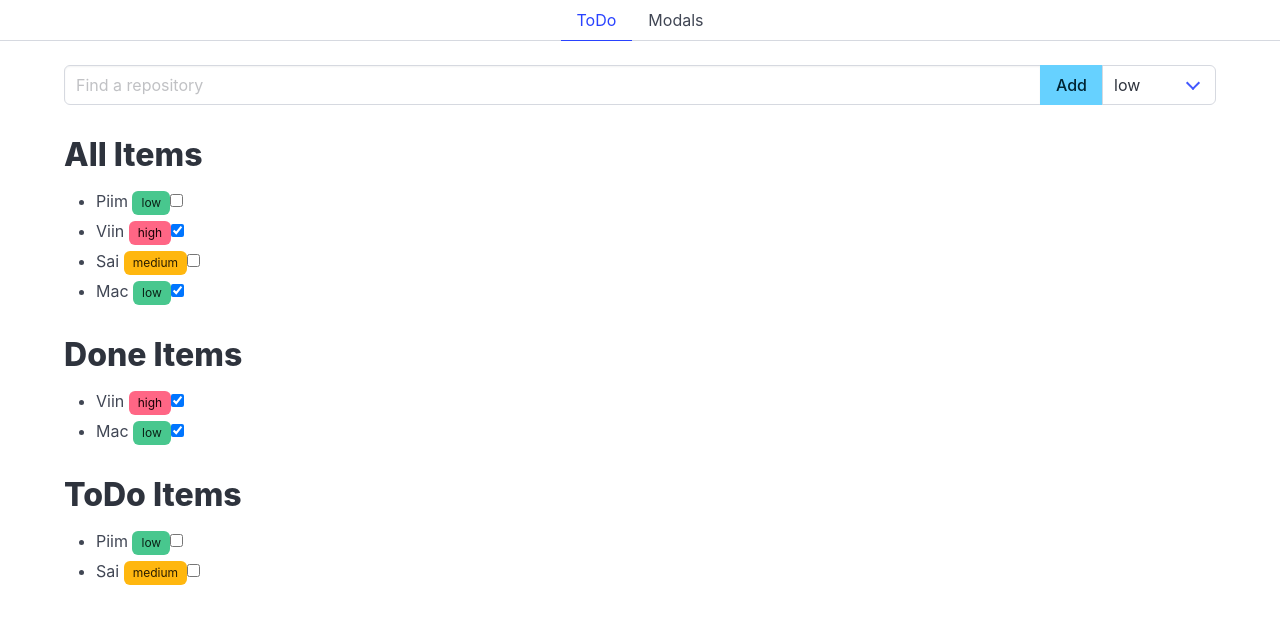
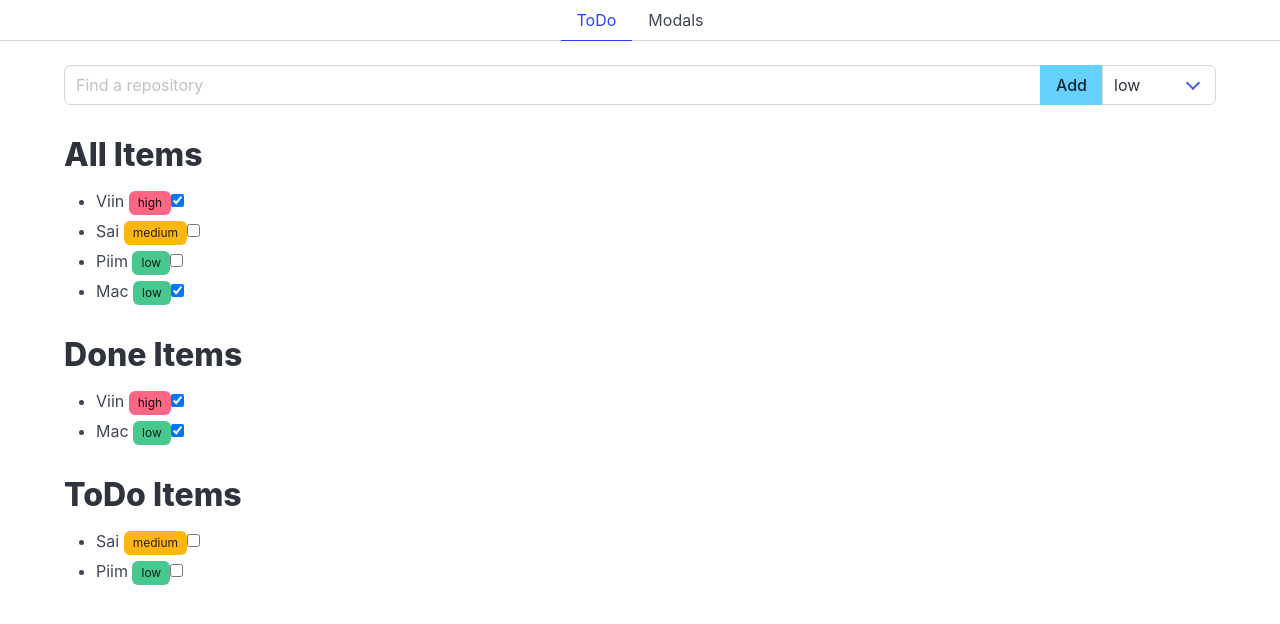
Before and after one commit to ArtjomLugovets/learnfront, a Vue app: page / in a window 1280 px wide. Shown: the top 624 px of the page. Built offline with nearby package versions, Linux system fonts and the light colour scheme.

Commit message:
Add item sorting by importance

```diff
--- a/src/pages/ToDo.vue
+++ b/src/pages/ToDo.vue
@@ -23,8 +23,30 @@ function  add(){
   newItem.value = '';
 }
 
-let doneItems = computed(() => items.value.filter(item => item.isDone));
-let toDoItems = computed(() => items.value.filter(item => !item.isDone));
+let doneItems = computed(() =>
+  [...items.value]
+    .filter(item => item.isDone)
+    .sort((a, b) => {
+      const importanceOrder = { 'high': 1, 'medium': 2, 'low': 3 };
+      return importanceOrder[a.importance] - importanceOrder[b.importance];
+    })
+  );
+
+let toDoItems = computed(() =>
+  [...items.value]
+    .filter(item => !item.isDone)
+    .sort((a, b) => {
+      const importanceOrder = { 'high': 1, 'medium': 2, 'low': 3 };
+      return importanceOrder[a.importance] - importanceOrder[b.importance];
+    })
+);
+
+let sortedItems = computed(() =>
+  [...items.value].sort((a, b) => {
+    const importanceOrder = { 'high': 1, 'medium': 2, 'low': 3 };
+    return importanceOrder[a.importance] - importanceOrder[b.importance];
+}));
+
 </script>
 
 <template>
@@ -51,7 +73,7 @@ let toDoItems = computed(() => items.value.filter(item => !item.isDone));
         </div>
 
     </div>
-    <ItemList :items="items" title="All Items"></ItemList>
+    <ItemList :items="sortedItems" title="All Items"></ItemList>
     <ItemList :items="doneItems" title="Done Items"></ItemList>
     <ItemList :items="toDoItems" title="ToDo Items"></ItemList>
   </div>
```
